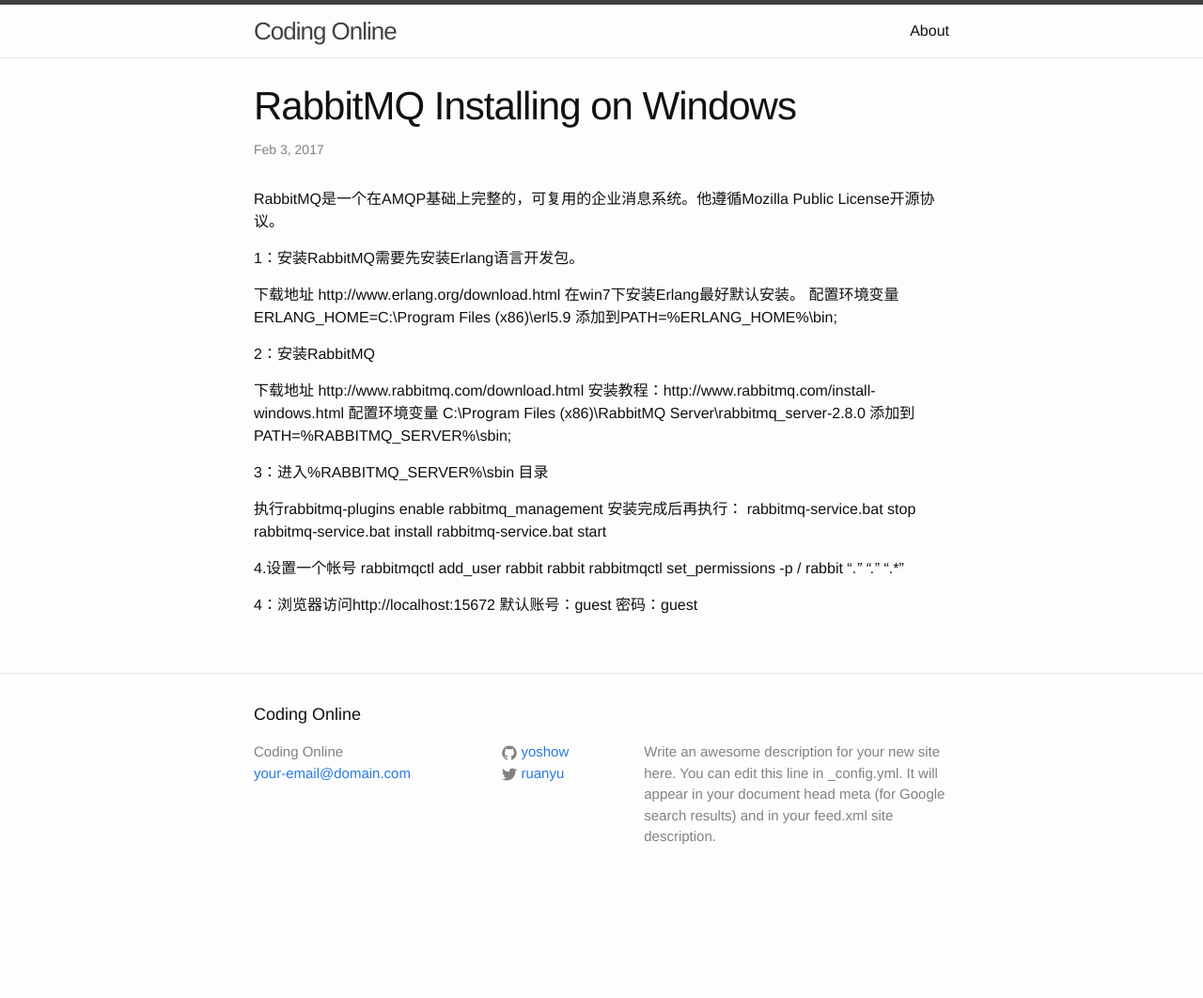
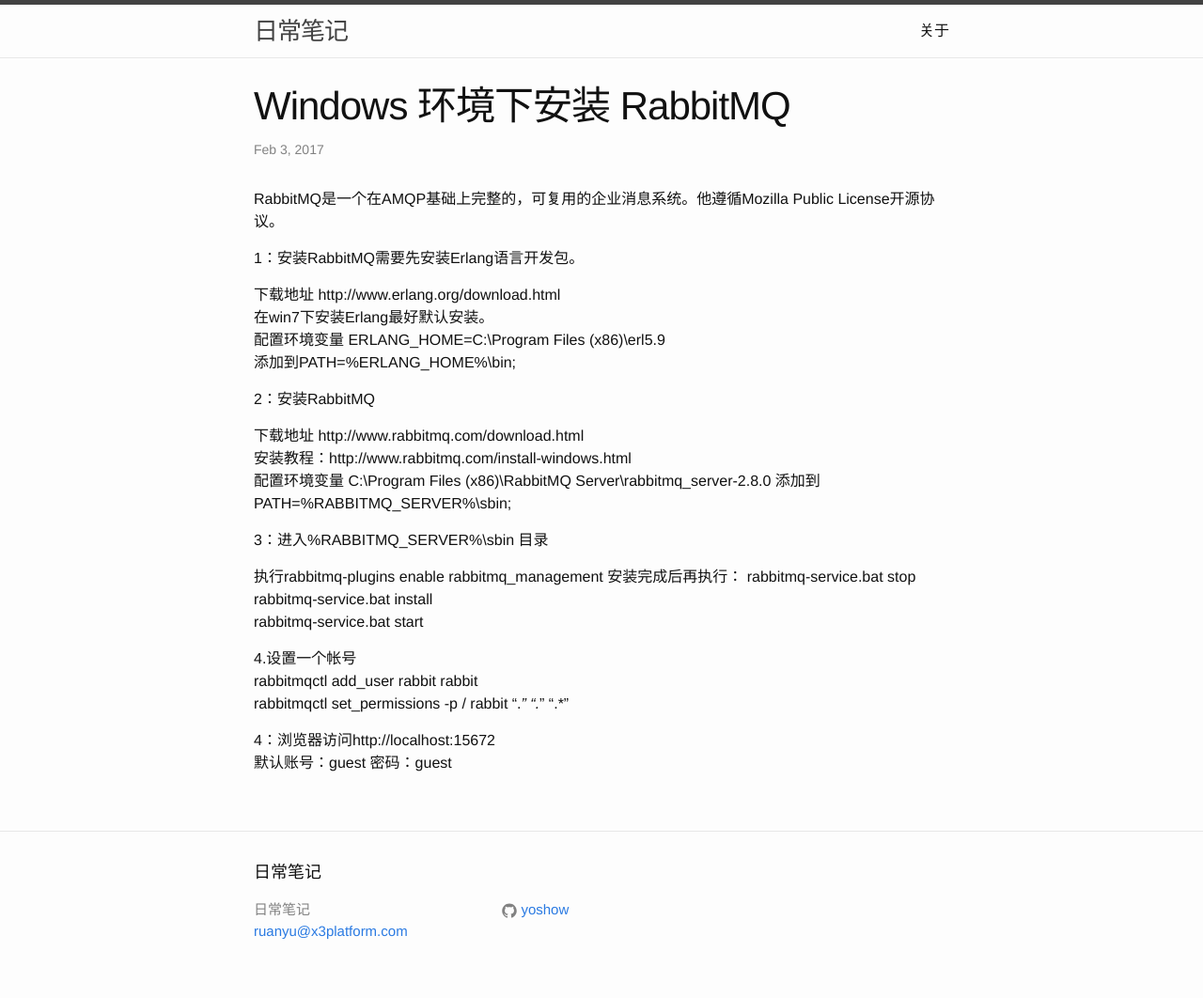
Before and after one commit to yoshow/my-blog, a Jekyll site: the page built from _posts/2017-02-03-rabbitmq-install-windows.markdown, in a window 1280 px wide. Shown: the whole page at 94% size. Built offline with Jekyll 4.4.1, drawn with Linux system fonts in a browser that asks for light colours; before the commit the page ends 962 px from its top, so only the background shows below that.

Commit message:
更新 2017-02-23

```diff
--- a/_config.yml
+++ b/_config.yml
@@ -6,15 +6,13 @@
 # 'jekyll serve'. If you change this file, please restart the server process.
 
 # Site settings
-title: Coding Online
-email: your-email@domain.com
+title: 日常笔记
+email: ruanyu@x3platform.com
 description: > # this means to ignore newlines until "baseurl:"
-  Write an awesome description for your new site here. You can edit this
-  line in _config.yml. It will appear in your document head meta (for
-  Google search results) and in your feed.xml site description.
+
 baseurl: "" # the subpath of your site, e.g. /blog
-url: "http://yourdomain.com" # the base hostname & protocol for your site
-twitter_username: ruanyu
+url: "http://daily.x3platform.com" # the base hostname & protocol for your site
+twitter_username:
 github_username:  yoshow
 
 # Build settings
--- a/_posts/2017-02-03-rabbitmq-install-windows.markdown
+++ b/_posts/2017-02-03-rabbitmq-install-windows.markdown
@@ -1,7 +1,7 @@
 ---
 layout: post
-title:  "RabbitMQ Installing on Windows"
-date:   2017-02-03 14:11:00 +0800
+title:  "Windows 环境下安装 RabbitMQ"
+date:   2017-02-03 14:00:00 +0800
 categories: rabbitmq
 ---
 RabbitMQ是一个在AMQP基础上完整的，可复用的企业消息系统。他遵循Mozilla Public License开源协议。
--- a/about.md
+++ b/about.md
@@ -1,6 +1,6 @@
 ---
 layout: page
-title: About
+title: 关于
 permalink: /about/
 ---
 
```
Also changed, not shown: _posts/2015-08-06-putty-character-config.markdown (added, +17 -0 lines), _posts/2016-03-14-welcome-to-jekyll2.markdown (deleted, +0 -25 lines), README.md.
